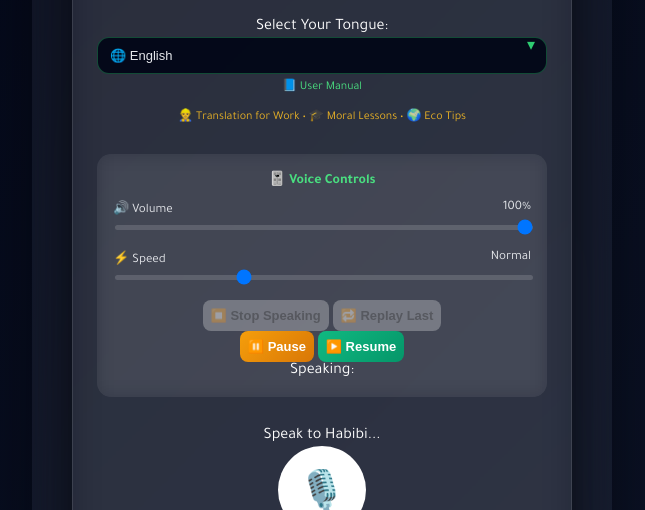
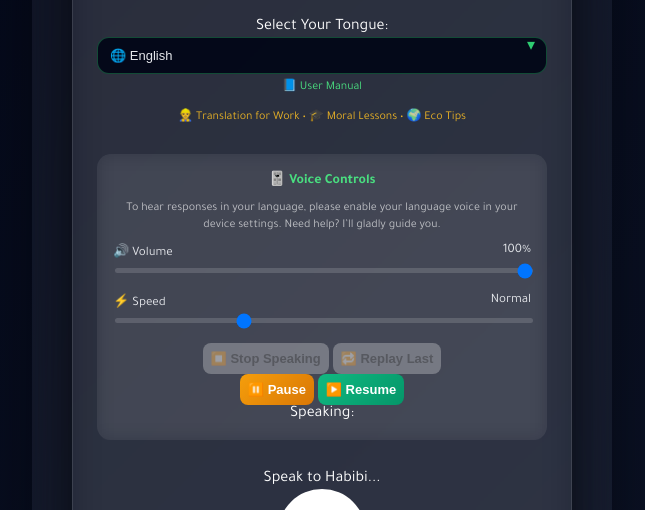
Before and after one commit to SEOSiri-Official/yalla-habibi, a FastAPI app: page / in a window 1280 px wide. Shown: the part 296-806 px from the top of the page, without its empty margins (318-963 px from the left). Run offline with FastAPI, Linux system fonts and the light colour scheme.

Commit message:
Voice UX refinement: added adaptive voice hint, improved voice detection, pause/resume stability

```diff
--- a/static/style.css
+++ b/static/style.css
@@ -376,3 +376,11 @@ footer a {
   background: linear-gradient(135deg, #059669, #047857);
   transform: translateY(-2px);
 }
+
+.voice-hint {
+    font-size: 12px;
+    opacity: 0.65;
+    margin-bottom: 10px;
+    text-align: center;
+    line-height: 1.4;
+}
--- a/templates/index.html
+++ b/templates/index.html
@@ -42,6 +42,9 @@
   <!-- ===== VOICE CONTROLS SECTION ===== -->
   <div class="voice-controls">
     <h3>🎚️ Voice Controls</h3>
+    <div class="voice-hint">
+        To hear responses in your language, please enable your language voice in your device settings. Need help? I’ll gladly guide you.
+    </div>
 
     <div class="control-group">
       <label>
@@ -495,33 +498,49 @@
   function speak(text, lang) {
     window.speechSynthesis.cancel();
 
-    currentUtterance = new SpeechSynthesisUtterance(text);
-    currentUtterance.lang = lang;
-    currentUtterance.volume = speechVolume;
-    currentUtterance.rate = speechRate;
+    const utterance = new SpeechSynthesisUtterance(text);
+    utterance.lang = lang;
+    utterance.volume = speechVolume;
+    utterance.rate = speechRate;
 
+    const voices = window.speechSynthesis.getVoices();
+
+    // Try exact match first
+    let selectedVoice = voices.find(v => v.lang === lang);
+
+    if (!selectedVoice) {
+    document.querySelector('.voice-hint').style.display = 'block';
+}
+
+    // Fallback by language prefix (bn, ar, en etc)
+    if (!selectedVoice) {
+        const prefix = lang.split('-')[0];
+        selectedVoice = voices.find(v => v.lang.startsWith(prefix));
+    }
+
+    if (selectedVoice) {
+        utterance.voice = selectedVoice;
+        console.log("✅ Voice selected:", selectedVoice.name);
+    } else {
+        console.warn("⚠ No native voice for:", lang, "→ Using default");
+    }
+
+    currentUtterance = utterance;
     isSpeaking = true;
-    isPaused = false;
-    setSpeakingUI(true);
-    setPausedUI(false);
 
-    currentUtterance.onend = () => {
-      isSpeaking = false;
-      isPaused = false;
-      setSpeakingUI(false);
-      setPausedUI(false);
+    document.getElementById('speaking-indicator').classList.add('active');
+    document.getElementById('stop-btn').disabled = false;
+
+    utterance.onend = () => {
+        isSpeaking = false;
+        isPaused = false;
+        document.getElementById('speaking-indicator').classList.remove('active');
+        document.getElementById('stop-btn').disabled = true;
+        document.getElementById('replay-btn').disabled = false;
     };
 
-    currentUtterance.onerror = (event) => {
-      console.error('Speech synthesis error:', event);
-      isSpeaking = false;
-      isPaused = false;
-      setSpeakingUI(false);
-      setPausedUI(false);
-    };
-
-    window.speechSynthesis.speak(currentUtterance);
-  }
+    window.speechSynthesis.speak(utterance);
+}
 
   function pauseSpeaking() {
     if (window.speechSynthesis.speaking && !window.speechSynthesis.paused) {
```
